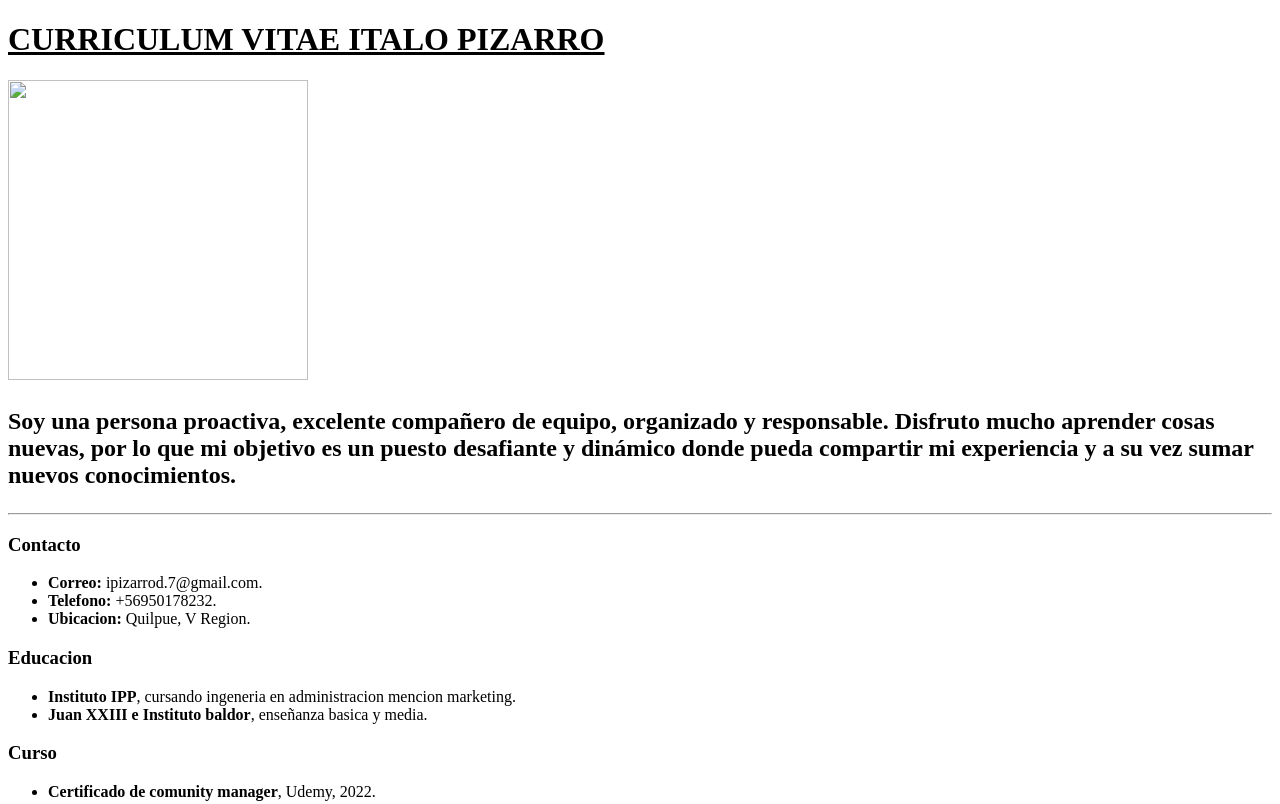
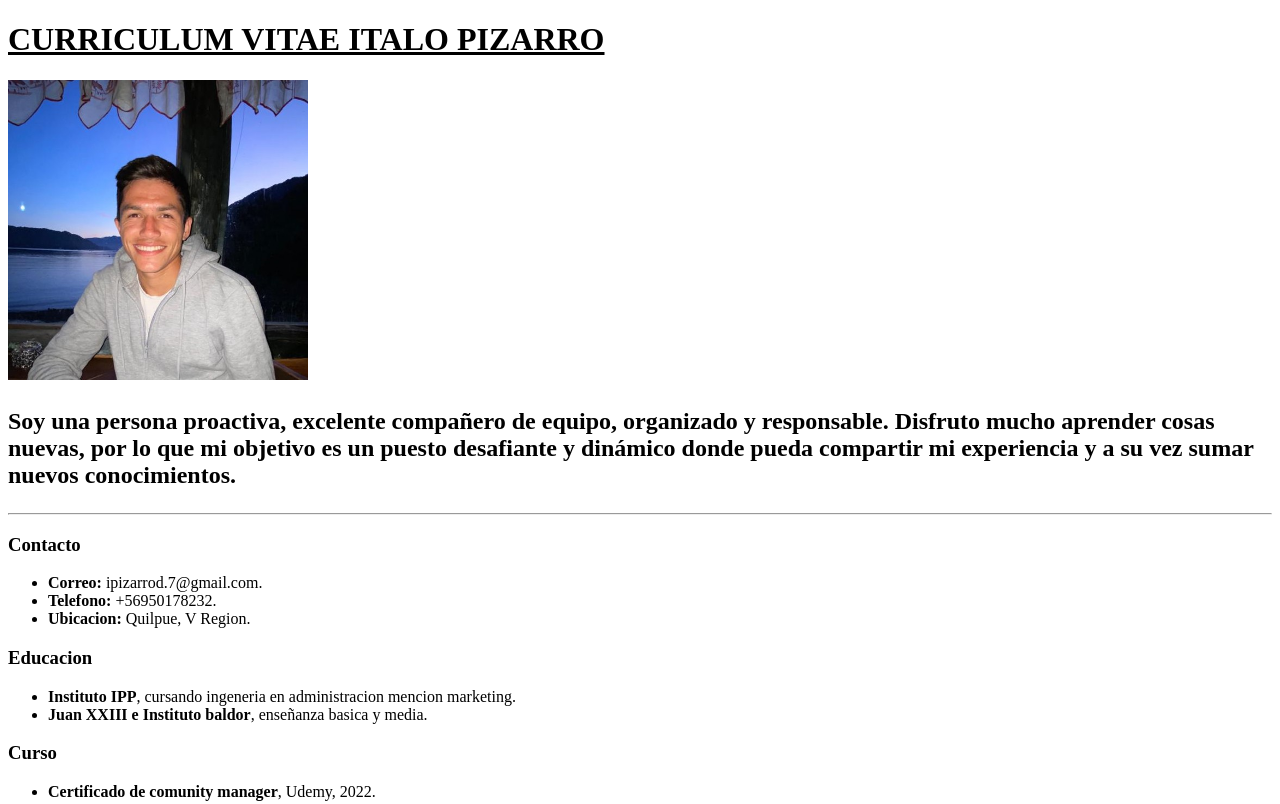
Before and after one commit to ipd18/desafio2, a plain HTML site: page cv.html in a window 1280 px wide. Shown: the top 804 px of the page. Drawn offline with Linux system fonts and the light colour scheme.

Commit message:
cambio img

```diff
--- a/cv.html
+++ b/cv.html
@@ -13,7 +13,7 @@
       <u> CURRICULUM VITAE ITALO PIZARRO </u>
     </h1>
 
-    <img src="./assents/imgs/ipd.jpeg" width="300" height="300" />
+    <img src="./assets/img/ipd.jpeg" width="300" height="300" />
 
     <h2>
       <p>
```
